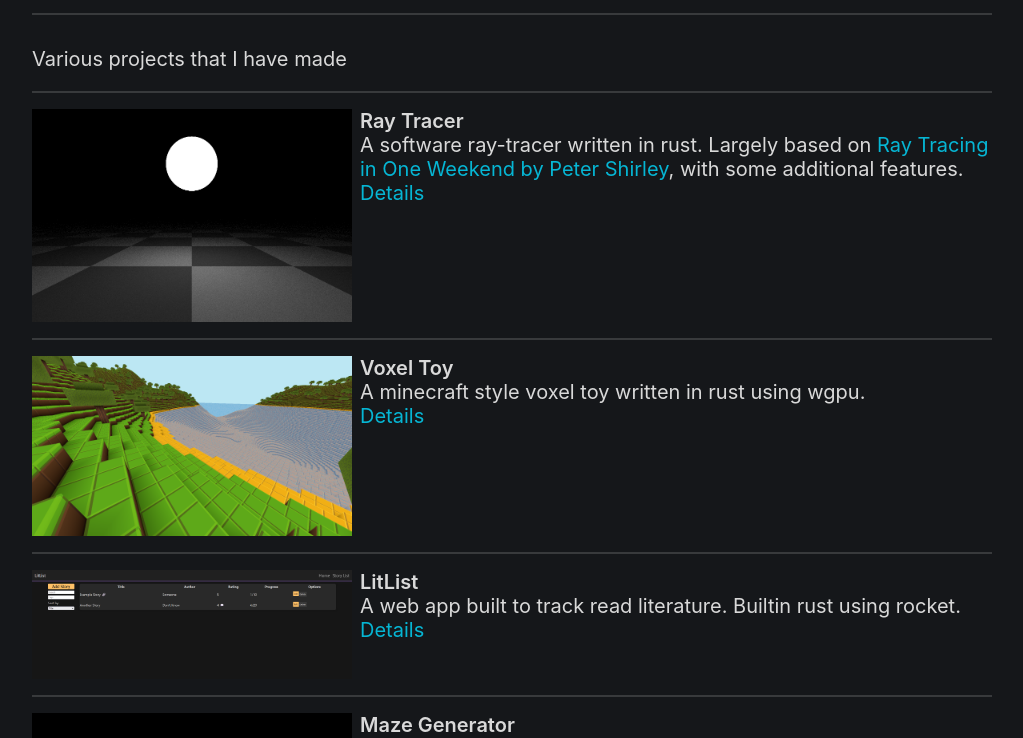
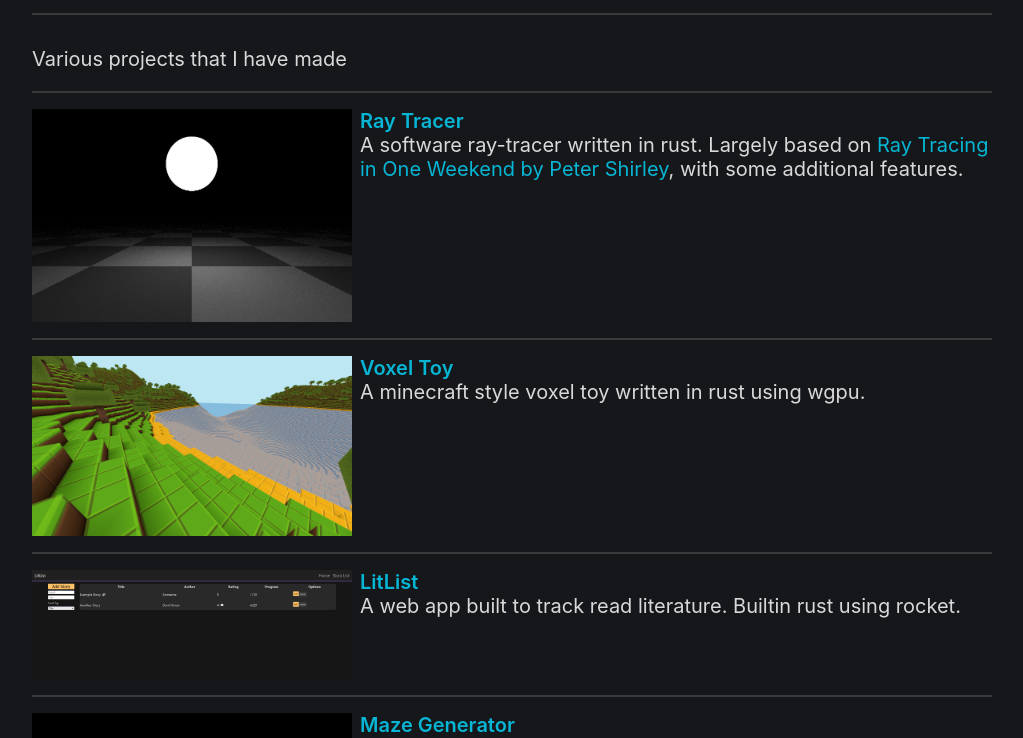
Before and after one commit to ag-dragon/ag-dragon.github.io, a website: page projects.html in a window 1280 px wide. Shown: the part 49-787 px from the top of the page, without its empty margins (128-1151 px from the left). Drawn offline with Linux system fonts and the light colour scheme.

Commit message:
Move project link to title

```diff
--- a/projects.html
+++ b/projects.html
@@ -26,9 +26,8 @@
         <div class="project-preview">
             <img src="projects/ray-tracer/light.png" alt="project preview">
             <div class="project-preview-description">
-                <div class="project-title">Ray Tracer</div>
+                <div class="project-title"><a href="./projects/ray-tracer/ray-tracer">Ray Tracer</a></div>
                 <div class="project-description">A software ray-tracer written in rust. Largely based on <a href="https://raytracing.github.io/books/RayTracingInOneWeekend.html">Ray Tracing in One Weekend by Peter Shirley</a>, with some additional features.</div>
-                <a href="./projects/ray-tracer/ray-tracer">Details</a>
             </div>
         </div>
         <div class="project-divider"></div>
@@ -36,9 +35,8 @@
         <div class="project-preview">
             <img src="projects/voxel-toy/screenshot.png" alt="project preview">
             <div class="project-preview-description">
-                <div class="project-title">Voxel Toy</div>
+                <div class="project-title"><a href="./projects/voxel-toy/voxel-toy">Voxel Toy</a></div>
                 <div class="project-description">A minecraft style voxel toy written in rust using wgpu.</div>
-                <a href="./projects/voxel-toy/voxel-toy">Details</a>
             </div>
         </div>
         <div class="project-divider"></div>
@@ -46,9 +44,8 @@
         <div class="project-preview">
             <img src="projects/litlist/screenshot.png" alt="project preview">
             <div class="project-preview-description">
-                <div class="project-title">LitList</div>
+                <div class="project-title"><a href="./projects/litlist/litlist">LitList</a></div>
                 <div class="project-description">A web app built to track read literature. Builtin rust using rocket.</div>
-                <a href="./projects/litlist/litlist">Details</a>
             </div>
         </div>
         <div class="project-divider"></div>
@@ -56,9 +53,8 @@
         <div class="project-preview">
             <img src="projects/ray-tracer/light.png" alt="project preview">
             <div class="project-preview-description">
-                <div class="project-title">Maze Generator</div>
+                <div class="project-title"><a href="./projects/maze-generation/maze-generation">Maze Generator</a></div>
                 <div class="project-description">A simple maze generator written in javascript. Creates rather satisfying animations.</div>
-                <a href="./projects/maze-generation/maze-generation">Details</a>
             </div>
         </div>
         <div class="project-divider"></div>
```
